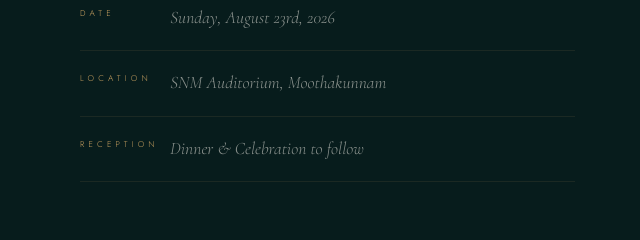
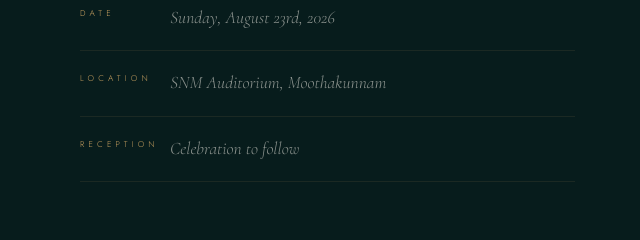
Before and after one commit to sushithks/Wedding-webpage, a plain HTML site: page index.html in a window 1280 px wide. Shown: the part 3980-4220 px from the top of the page, 0-640 px from the left. Drawn offline with Linux system fonts and the light colour scheme; a web font is replaced by a local one.

Commit message:
Update reception details in event information

```diff
--- a/index.html
+++ b/index.html
@@ -312,7 +312,7 @@ footer { padding:70px 80px; background:var(--night); border-top:1px solid rgba(2
         <div class="loc-table">
             <div class="loc-row"><span class="loc-k">Date</span><span class="loc-v">Sunday, August 23rd, 2026</span></div>
             <div class="loc-row"><span class="loc-k">Location</span><span class="loc-v">SNM Auditorium, Moothakunnam</span></div>
-            <div class="loc-row"><span class="loc-k">Reception</span><span class="loc-v">Dinner & Celebration to follow</span></div>
+            <div class="loc-row"><span class="loc-k">Reception</span><span class="loc-v">Celebration to follow</span></div>
         </div>
     </div>
     <div class="loc-map">
```
